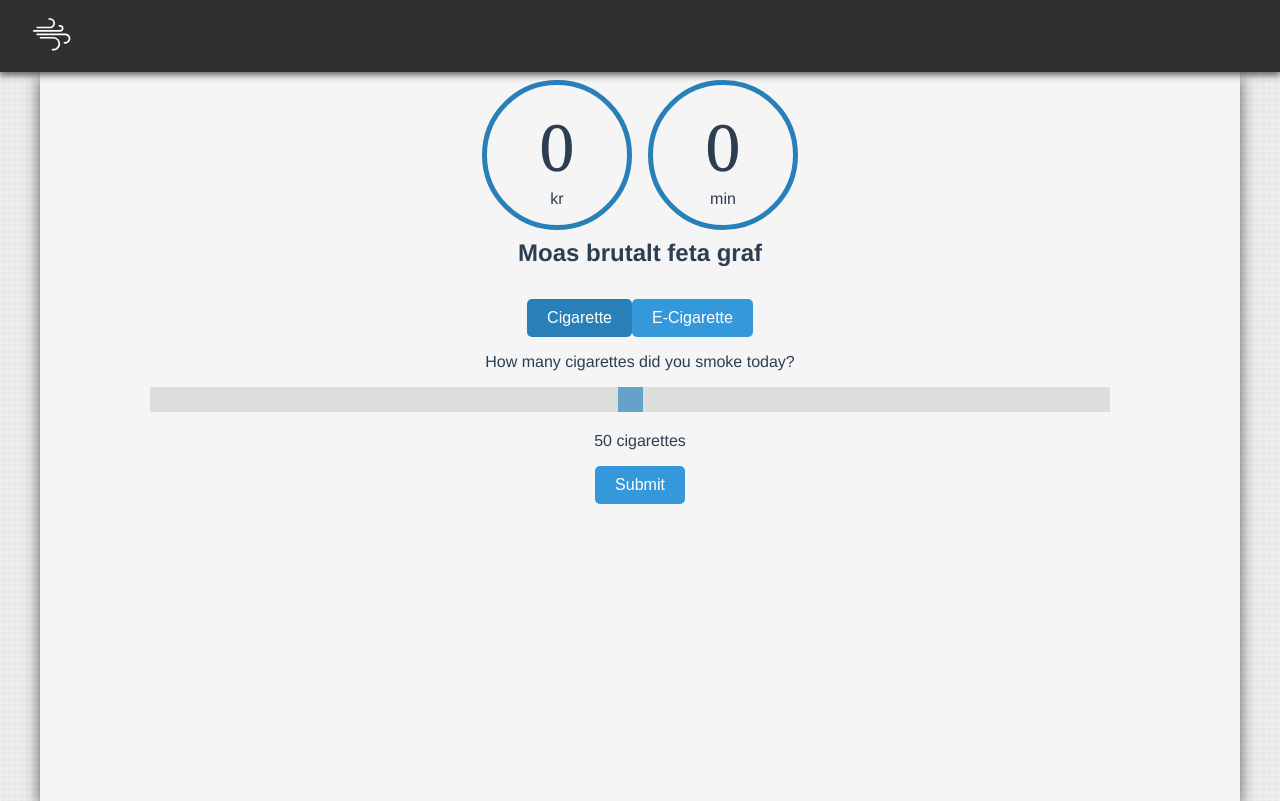
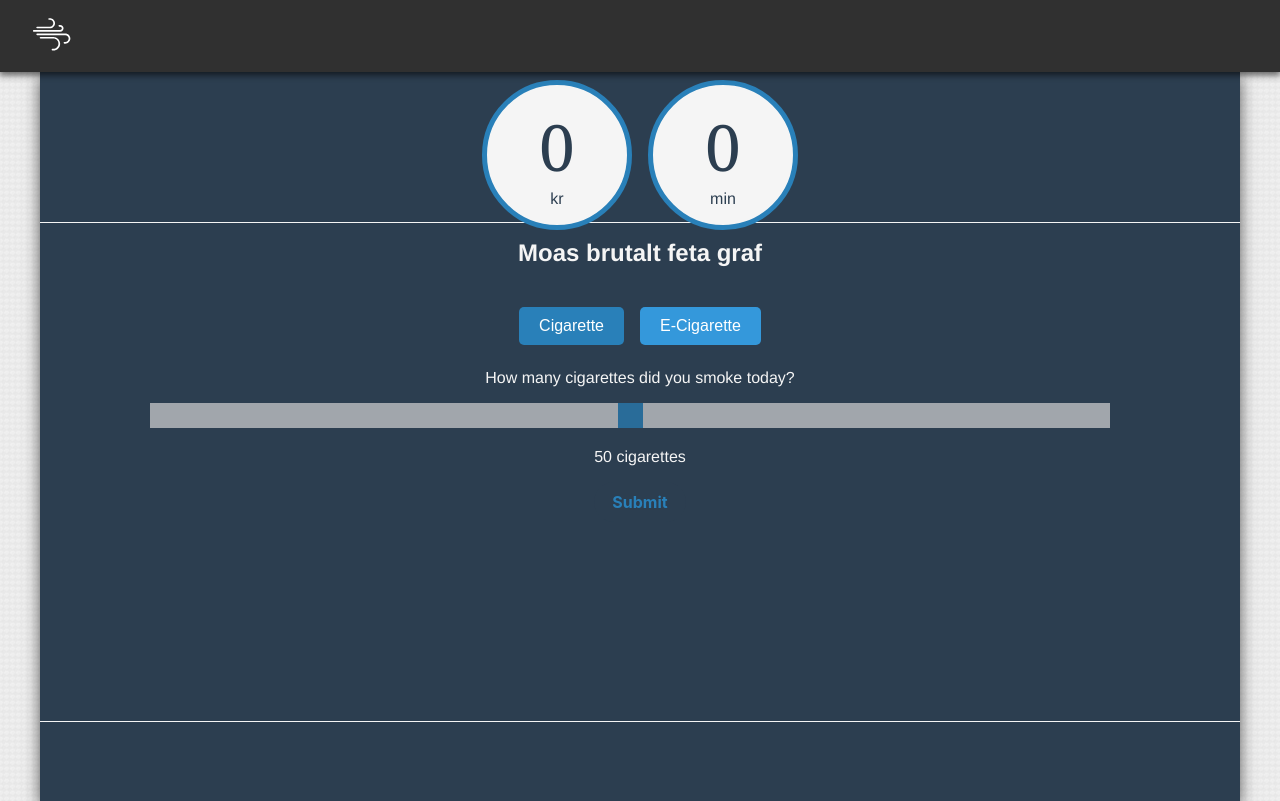
Before and after one commit to rubenmadsen/smokin, a Vue app in the folder Frontend/: page /tracker in a window 1280 px wide. Built offline with nearby package versions, Linux system fonts and the light colour scheme; no server answers.

Commit message:
Updated trackerviuew css

```diff
--- a/Frontend/src/App.vue
+++ b/Frontend/src/App.vue
@@ -104,6 +104,10 @@ li a:hover svg path {
   fill: rgb(162, 177, 26);
 }
 
+h1, h2, h3, h4, h5, h6, p, span {
+  color: var(--text-color);
+}
+
 
 .ribbonContainer {
   display: flex;
@@ -111,7 +115,6 @@ li a:hover svg path {
   border-bottom: 1px solid var(--text-color);
   margin-top: 150px;
   height: 500px;
-  background-color: var(--text-color);
 }
 .home{
   padding: 1rem;
@@ -138,7 +141,7 @@ li a:hover svg path {
   margin: 0 auto;
   min-height: calc(100vh - 71px);
   box-shadow: var(--strong-shadow) 0px 5px 15px;
-  background-color: var(--text-color);
+  background-color: var(--background-color);
 }
 
 /* Hide */
--- a/Frontend/src/components/DashMeter.vue
+++ b/Frontend/src/components/DashMeter.vue
@@ -118,8 +118,11 @@
     .value{
         font-family: var(--font-family-serif);
         font-size: 4em;
+        color: var(--background-color);
     }
     .unit{
         font-family: var(--font-family-sans);
+        color: var(--background-color);
+
     }
   </style>
--- a/Frontend/src/main.css
+++ b/Frontend/src/main.css
@@ -63,7 +63,7 @@
 .std-button{
     background: var(--background-color);
     border-radius: 999px;
-    box-shadow: #5E5DF0 0 10px 20px -10px;
+    /* box-shadow: #5E5DF0 0 10px 20px -10px; */
     box-sizing: border-box;
     color: var(--primary-color);
     cursor: pointer;
--- a/Frontend/src/views/TrackerView.vue
+++ b/Frontend/src/views/TrackerView.vue
@@ -30,7 +30,7 @@
       <input v-model="sliderValue" type="range" min="0" max="100" class="slider" />
       <p>{{ sliderValue + " " + this.selectedButton.toLowerCase() + "s"}}</p>
 
-      <button @click="handleSubmit" class="submitButton">Submit</button>
+      <button  @click="handleSubmit" class="std-button">Submit</button>
     </div>
   </div>
 </div>
@@ -128,6 +128,9 @@ export default {
 .buttonContainer{
 
 }
+.buttonContainer button{
+  margin: 0.5rem;
+}
 .submitButton {
   padding: 10px 20px;
   background-color: #3498db;
```
